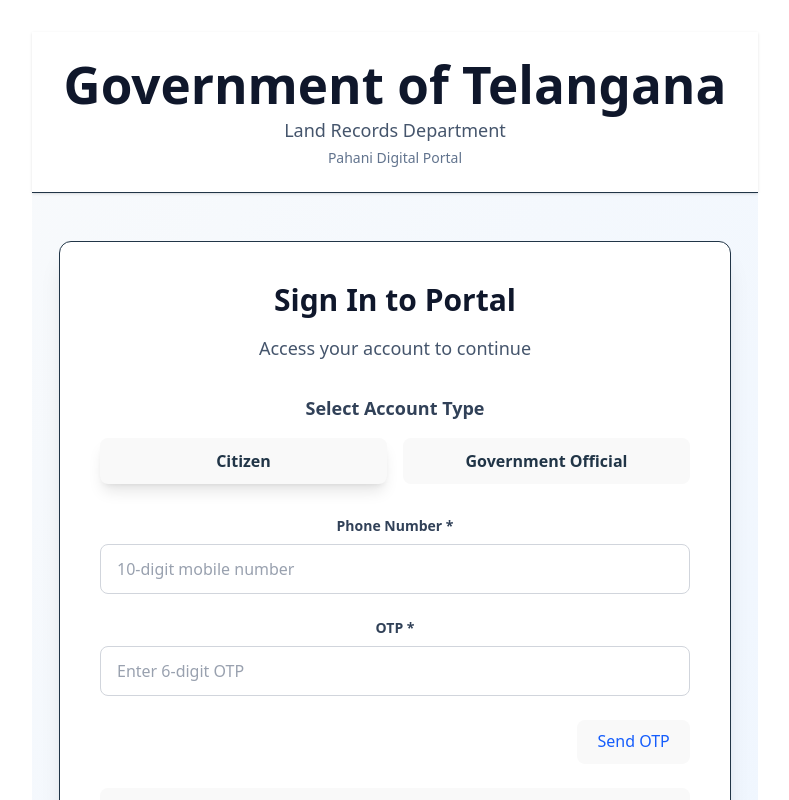
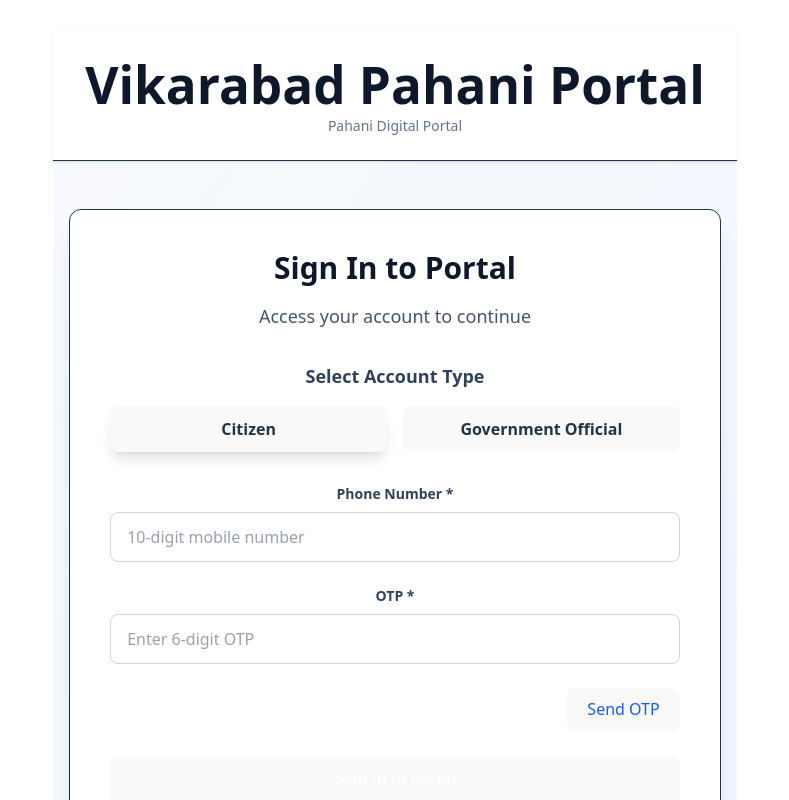
Before and after one commit to Pranjal095/Pahani-Project, a React (Vite) app: page / in a window 1280 px wide. Shown: the top 800 px of the page, without its empty margins (245-1034 px from the left). Built offline with nearby package versions, Linux system fonts and the light colour scheme.

Commit message:
feat: update entity titles

```diff
--- a/src/App.jsx
+++ b/src/App.jsx
@@ -171,8 +171,7 @@ function App() {
 
       <footer className="bg-gray-100 border-t py-4 text-center text-gray-500 text-sm">
         <div className="max-w-7xl mx-auto px-4 sm:px-6 lg:px-8">
-          &copy; {new Date().getFullYear()} Telangana State Land Records
-          Department
+          &copy; {new Date().getFullYear()} Vikarabad Pahani Portal
         </div>
       </footer>
     </div>
--- a/src/components/AuthPage.jsx
+++ b/src/components/AuthPage.jsx
@@ -16,6 +16,7 @@ const AuthPage = ({ onLogin }) => {
   const [otpSent, setOtpSent] = useState(false);
   const [loading, setLoading] = useState(false);
   const [error, setError] = useState("");
+  const [success, setSuccess] = useState("");
   const handleSendOtp = async () => {
     if (!/^\d{10}$/.test(formData.phone_number)) {
       setError("Enter a valid 10-digit phone number");
@@ -41,6 +42,7 @@ const AuthPage = ({ onLogin }) => {
       [name]: value,
     }));
     if (error) setError("");
+    if (success) setSuccess("");
   };
 
   const validateForm = () => {
@@ -89,6 +91,7 @@ const AuthPage = ({ onLogin }) => {
     e.preventDefault();
     setLoading(true);
     setError("");
+    setSuccess("");
 
     try {
       if (userType === "admin") {
@@ -121,7 +124,7 @@ const AuthPage = ({ onLogin }) => {
             }
           );
           setIsLogin(true); // After signup, switch to login mode
-          setError("Account created. Please sign in.");
+          setSuccess("Account created successfully. Please sign in.");
         }
       } else {
         // 👤 Citizen
@@ -137,7 +140,7 @@ const AuthPage = ({ onLogin }) => {
             }
           );
           setIsLogin(true);
-          setError("Account created. Please login using OTP.");
+          setSuccess("Account created successfully. Please login using OTP.");
           setOtpSent(false);
           setFormData((prev) => ({ ...prev, otp: "" }));
           setLoading(false);
@@ -173,10 +176,10 @@ const AuthPage = ({ onLogin }) => {
     }
   };
 
-
   const toggleMode = () => {
     setIsLogin(!isLogin);
     setError("");
+    setSuccess("");
     setFormData({
       name: "",
       aadhaar_number: "",
@@ -192,9 +195,8 @@ const AuthPage = ({ onLogin }) => {
       <div className="bg-white shadow-sm border-b">
         <div className="max-w-7xl mx-auto px-4 sm:px-6 lg:px-8 py-6 text-center">
           <h1 className="text-2xl font-bold text-slate-900">
-            Government of Telangana
+            Vikarabad Pahani Portal
           </h1>
-          <p className="text-lg text-slate-600 mt-1">Land Records Department</p>
           <p className="text-sm text-slate-500 mt-1">Pahani Digital Portal</p>
         </div>
       </div>
@@ -394,6 +396,13 @@ const AuthPage = ({ onLogin }) => {
                 </>
               )}
 
+              {/* Success Display */}
+              {success && (
+                <div className="bg-green-50 border border-green-200 rounded-lg p-4 text-green-800 text-sm">
+                  <div>{success}</div>
+                </div>
+              )}
+
               {/* Error Display */}
               {error && (
                 <div className="bg-red-50 border border-red-200 rounded-lg p-4 text-red-800 text-sm">
@@ -447,7 +456,6 @@ const AuthPage = ({ onLogin }) => {
       </footer>
     </div>
   );
-
 };
 
 export default AuthPage;
--- a/src/components/RequestForm.jsx
+++ b/src/components/RequestForm.jsx
@@ -147,7 +147,7 @@ const RequestForm = () => {
           <p className="text-lg text-slate-600 max-w-3xl mx-auto leading-relaxed">
             Submit a formal request to access Pahani land records, which include
             detailed information about land ownership, surveys, and history
-            maintained by the Land Records Department.
+            maintained by the Vikarabad Department.
           </p>
         </div>
 
@@ -504,7 +504,7 @@ const RequestForm = () => {
               <p className="text-red-800">
                 There was an error processing your request. Please check your
                 information and try again. If the problem persists, contact the
-                Land Records Department.
+                Vikarabad Department.
               </p>
             </div>
           </div>
```
Also changed, not shown: 1 other file (tests, documents, lock files or other folders).
